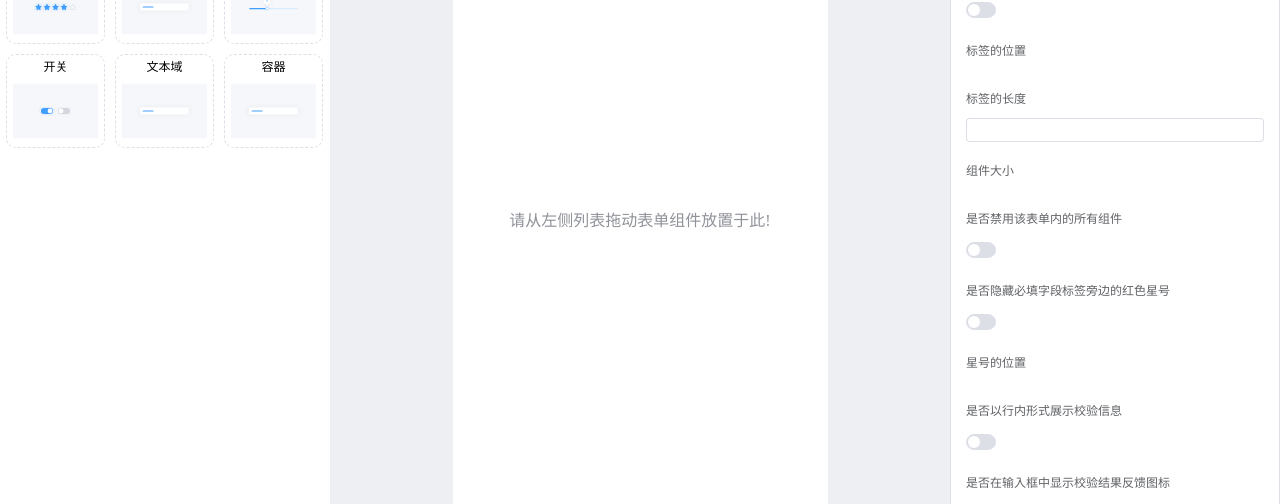
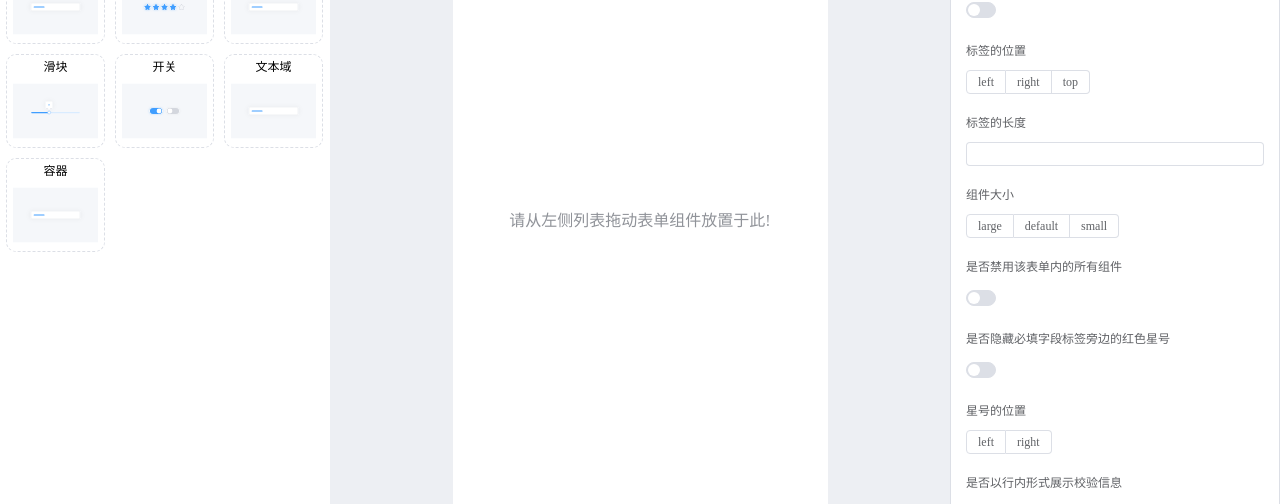
Before and after one commit to is-zhou/form-cook, a Vue app: page / in a window 1280 px wide. Shown: the part 198-702 px from the top of the page. Built offline with nearby package versions, Linux system fonts and the light colour scheme; the HTML template or start-up script is replaced by a standard one.

Commit message:
feat: 插槽渲染配置

```diff
--- a/components.d.ts
+++ b/components.d.ts
@@ -8,9 +8,7 @@ export {}
 /* prettier-ignore */
 declare module 'vue' {
   export interface GlobalComponents {
-    1: typeof import('./src/components/MaterialIcons/1.vue')['default']
     ConfigFormRender: typeof import('./src/views/cook/components/RightArea/ConfigFormRender.vue')['default']
-    copy: typeof import('./src/components/MaterialIcons/temp copy.vue')['default']
     DraggableArea: typeof import('./src/views/cook/components/MiddleArea/DraggableArea.vue')['default']
     EditorStringToCode: typeof import('./src/components/FormRender/components/EditorStringToCode.vue')['default']
     ElButton: typeof import('element-plus/es')['ElButton']
@@ -20,8 +18,6 @@ declare module 'vue' {
     ElFormItem: typeof import('element-plus/es')['ElFormItem']
     ElIcon: typeof import('element-plus/es')['ElIcon']
     ElInput: typeof import('element-plus/es')['ElInput']
-    ElOption: typeof import('element-plus/es')['ElOption']
-    ElSelect: typeof import('element-plus/es')['ElSelect']
     ElTabPane: typeof import('element-plus/es')['ElTabPane']
     ElTabs: typeof import('element-plus/es')['ElTabs']
     FormRender: typeof import('./src/components/FormRender/FormRender.vue')['default']
--- a/src/components/FormRender/FormRender.vue
+++ b/src/components/FormRender/FormRender.vue
@@ -58,6 +58,14 @@ async function onSubmit() {
                   v-bind="config.attrs"
                   :default="setDefault(config)"
                 >
+                  <template v-for="slot in config?.slots" #[slot.name]>
+                    <component
+                      v-for="option in slot.options"
+                      :is="componentsMap[slot.componentName]"
+                      :value="option.value"
+                      >{{ option.label }}</component
+                    >
+                  </template>
                 </component>
               </slot>
             </el-form-item>
--- /dev/null
+++ b/src/materials/form/radioGroup.ts
@@ -0,0 +1,27 @@
+import type { Material } from '@/types/material.ts'
+
+const radioGroup: Material = {
+  label: '单选框',
+  icon: '',
+  materialContent: {
+    id: '',
+    componentName: 'radioGroup',
+    componentType: 'form',
+    formItemAttrs: { field: '', label: '单选框' },
+    slots: [
+      {
+        name: 'default',
+        componentName: 'radio',
+        options: [
+          { value: 'large', label: 'large' },
+          { value: 'default', label: 'default' },
+          { value: 'small', label: 'small' },
+        ],
+      },
+    ],
+    attrs: {},
+    defaultValue: ""
+  },
+}
+
+export default radioGroup
--- a/src/setters/formArea.ts
+++ b/src/setters/formArea.ts
@@ -35,7 +35,7 @@ const formArea: TSettersModuleType = {
         slots: [
           {
             name: 'default',
-            type: 'radioButton',
+            componentName: 'radioButton',
             options: [
               { value: 'left', label: 'left' },
               { value: 'right', label: 'right' },
@@ -67,7 +67,7 @@ const formArea: TSettersModuleType = {
         slots: [
           {
             name: 'default',
-            type: 'radioButton',
+            componentName: 'radioButton',
             options: [
               { value: 'large', label: 'large' },
               { value: 'default', label: 'default' },
@@ -102,7 +102,7 @@ const formArea: TSettersModuleType = {
         slots: [
           {
             name: 'default',
-            type: 'radioButton',
+            componentName: 'radioButton',
             options: [
               { value: 'left', label: 'left' },
               { value: 'right', label: 'right' },
--- a/src/setters/publicForm.ts
+++ b/src/setters/publicForm.ts
@@ -62,7 +62,7 @@ const publicFormItem: TSettersModuleType = {
         slots: [
           {
             name: 'default',
-            type: 'radioButton',
+            componentName: 'radioButton',
             options: [
               {
                 value: 'large',
--- a/src/types/schema.ts
+++ b/src/types/schema.ts
@@ -4,6 +4,8 @@ import type { FormRules } from "element-plus";
 export type TComponentType = 'form' | 'layout'
 
 export type TFormItem = { field: string; label: string; required?: boolean;[key: string]: any }
+
+type TSlot = { name: string, componentName: TComponentName, options?: { label?: string, value?: unknown }[], [key: string]: unknown }
 
 export type TConfig<T extends TComponentType> = T extends 'form'
   ? {
@@ -15,7 +17,7 @@ export type TConfig<T extends TComponentType> = T extends 'form'
     attrs: { [key: string]: unknown }
     defaultValue: unknown
     style?: {}
-    slots?: unknown[]
+    slots?: TSlot[]
   }
   : {
     id: string
@@ -24,7 +26,7 @@ export type TConfig<T extends TComponentType> = T extends 'form'
     componentType: T
     attrs: { [key: string]: unknown }
     style?: {}
-    slots?: unknown[]
+    slots?: TSlot[]
     children?: TComponentConfig[]
 
   }
--- a/src/views/cook/components/MiddleArea/DraggableArea.vue
+++ b/src/views/cook/components/MiddleArea/DraggableArea.vue
@@ -2,7 +2,6 @@
 import type { TComponentConfig } from '@/types/schema'
 import VueDraggable from 'vuedraggable'
 import { componentsMap, type TComponentName } from '@/components/FormRender/componentMap.ts'
-import type { Component } from 'vue'
 
 type TDragCurrent = { item: { _underlying_vm_: TComponentConfig } }
 
@@ -10,10 +9,6 @@ const configList = defineModel<TComponentConfig[]>('configList', { required: tru
 const selectedConfig = defineModel<TComponentConfig | null>('selectedConfig', {
   required: true,
 })
-
-const cMap: {
-  [key in TComponentName]: Component | string
-} = componentsMap
 
 const handleSelectChange = (element: TComponentConfig | null) => {
   selectedConfig.value = element
@@ -45,7 +40,7 @@ const handleDel = (index: number) => {
       <div class="component_wrap" @click.stop="handleSelectChange(element)">
         <template v-if="element.children">
           <component
-            :is="cMap[element.componentName as TComponentName] || element.componentName"
+            :is="componentsMap[element.componentName as TComponentName] || element.componentName"
             :key="element.id"
             v-bind="element.attrs"
             :style="element.style"
@@ -72,11 +67,19 @@ const handleDel = (index: number) => {
           :class="{ selected: selectedConfig?.id === element.id }"
         >
           <component
-            :is="cMap[element.componentName as TComponentName] || element.componentName"
+            :is="componentsMap[element.componentName as TComponentName] || element.componentName"
             :key="element.id"
             v-model="element.defaultValue"
             v-bind="element.attrs"
           >
+            <template v-for="slot in element?.slots" #[slot?.name]>
+              <component
+                v-for="option in slot.options"
+                :is="componentsMap[slot.componentName as TComponentName]"
+                :value="option.value"
+                >{{ option.label }}</component
+              >
+            </template>
           </component>
           <el-icon
             v-if="selectedConfig?.id === element.id"
```
